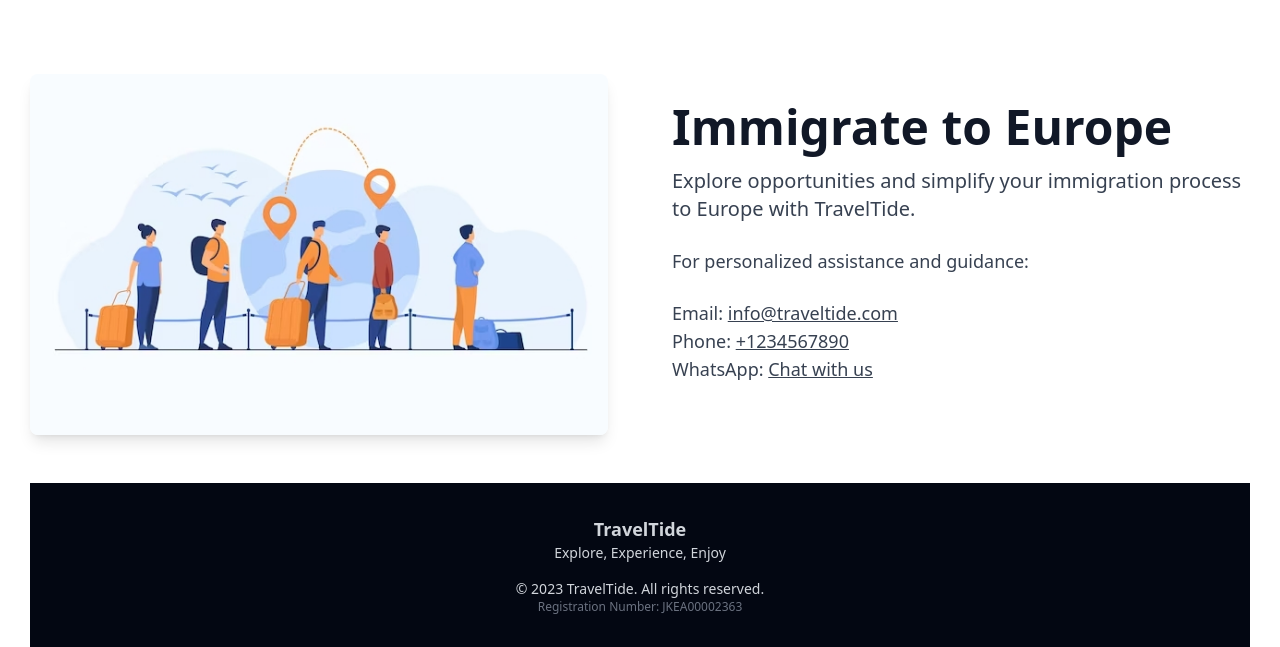
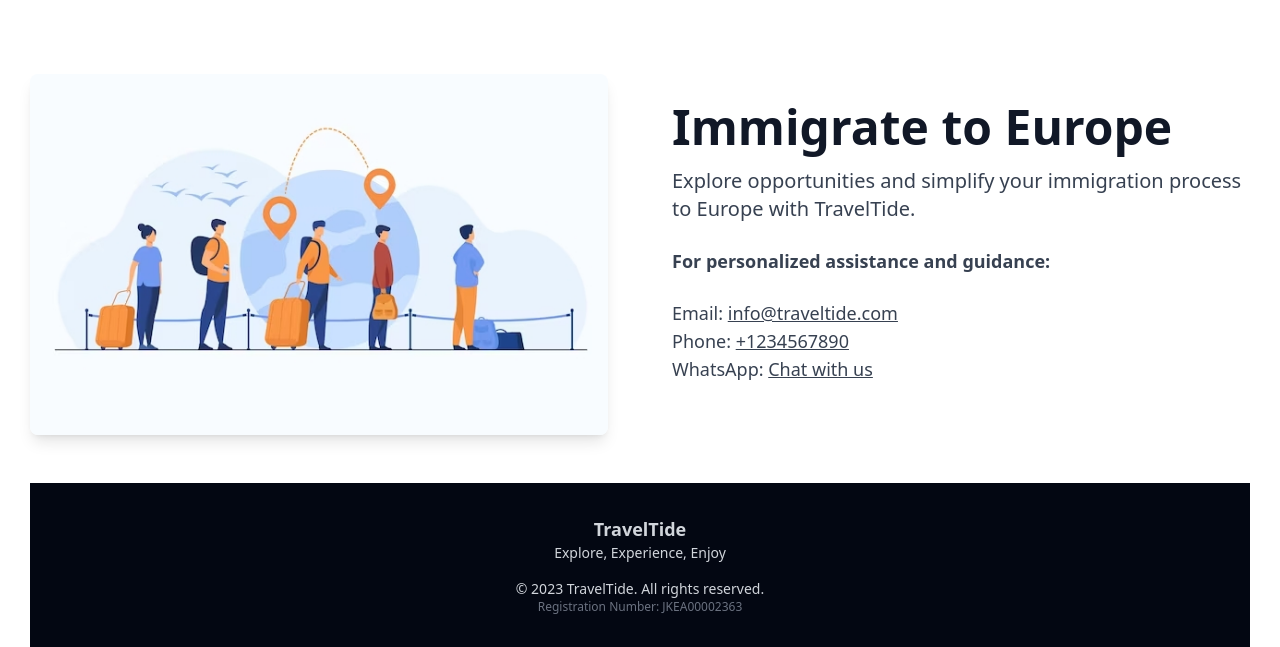
Before and after one commit to ayrshid99/TravelTide, a website: page index.html in a window 1280 px wide. Shown: the part 3272-3919 px from the top of the page. Drawn offline with nearby package versions, Linux system fonts and the light colour scheme.

Commit message:
more changes

```diff
--- a/index.html
+++ b/index.html
@@ -282,7 +282,7 @@
             <div class="text-center lg:text-left">
                 <h2 class="text-4xl lg:text-5xl font-bold mb-4 text-gray-900">Immigrate to Europe</h2>
                 <p class="text-lg lg:text-xl mb-6 text-gray-700 leading-relaxed">Explore opportunities and simplify your immigration process to Europe with TravelTide.</p>
-                <p class="text-base lg:text-lg mb-6 text-gray-700 leading-relaxed">For personalized assistance and guidance:</p>
+                <p class="text-base lg:text-lg mb-6 text-gray-700 leading-relaxed font-semibold">For personalized assistance and guidance:</p>
                 <ul class="text-base lg:text-lg mb-6 text-gray-700">
                     <li>Email: <a href="mailto:info@traveltide.com" class="underline">info@traveltide.com</a></li>
                     <li>Phone: <a href="tel:+1234567890" class="underline">+1234567890</a></li>
@@ -292,6 +292,7 @@
         </div>
     </div>
 </section>
+
 
 
 
```
